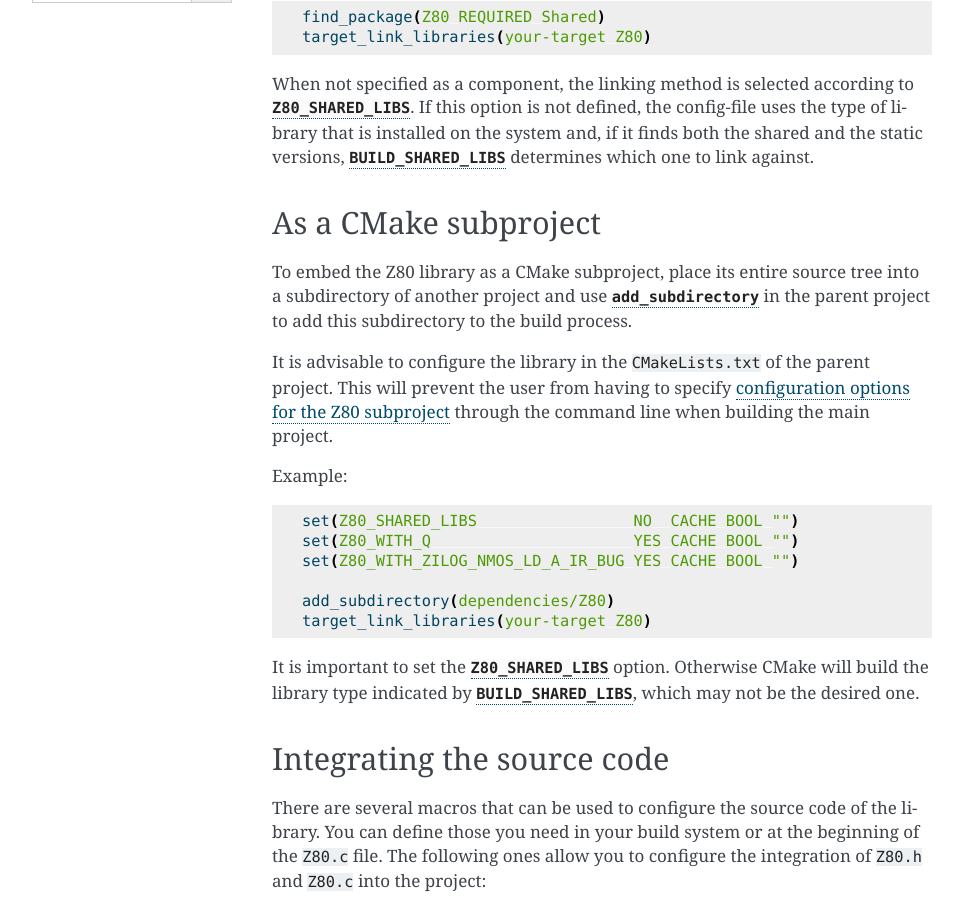
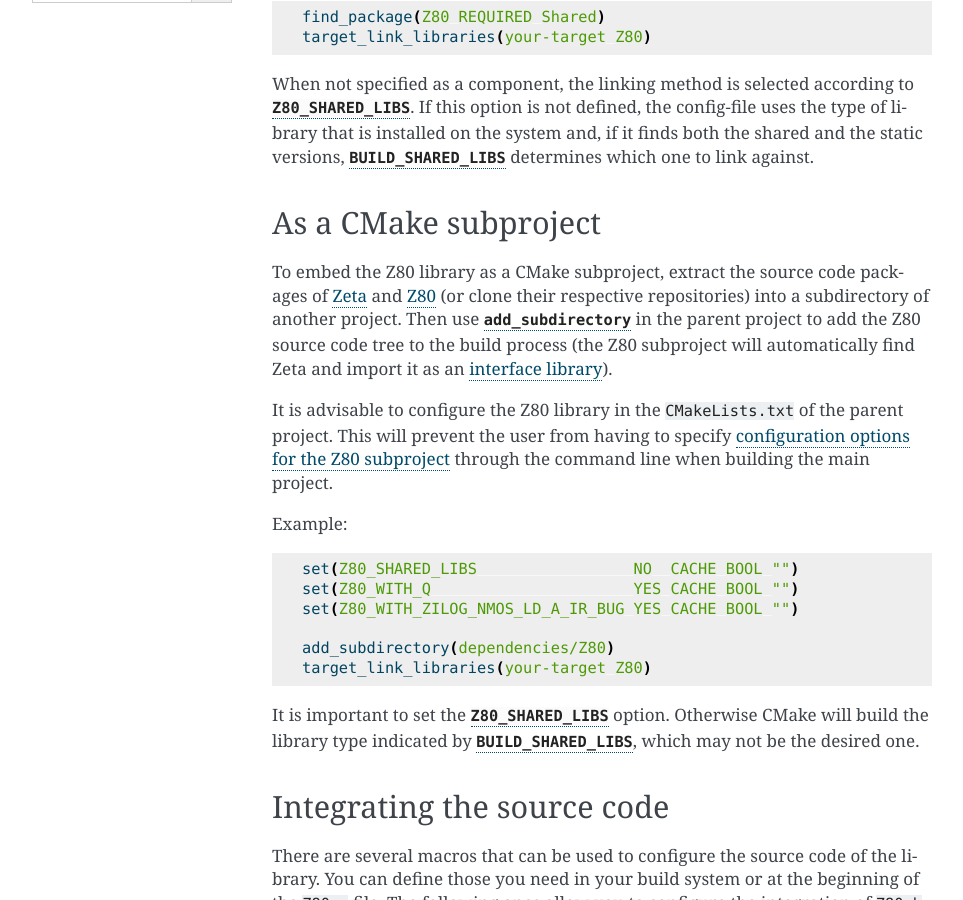
Before and after one commit to redcode/Z80, a Sphinx documentation site: the page built from documentation/Integration.rst, in a window 1280 px wide and 900 px high, scrolled down 399 px. Shown: the whole window, without its empty margins (148-1111 px from the left). Built offline with Sphinx 7.4.7, drawn with Linux system fonts in a browser that asks for light colours.

Commit message:
Documentation WIP.

```diff
--- a/documentation/Integration.rst
+++ b/documentation/Integration.rst
@@ -28,9 +28,9 @@ When not specified as a component, the linking method is selected according to :
 As a CMake subproject
 =====================
 
-To embed the Z80 library as a CMake subproject, place its entire source tree into a subdirectory of another project and use |add_subdirectory|_ in the parent project to add this subdirectory to the build process.
+To embed the Z80 library as a CMake subproject, extract the source code packages of `Zeta <https://zeta.st/download>`__ and `Z80 <https://zxe.io/software/Z80/download>`_ (or clone their respective repositories) into a subdirectory of another project. Then use |add_subdirectory|_ in the parent project to add the Z80 source code tree to the build process (the Z80 subproject will automatically find Zeta and import it as an `interface library <https://cmake.org/cmake/help/latest/manual/cmake-buildsystem.7.html#interface-libraries>`_).
 
-It is advisable to configure the library in the :file:`CMakeLists.txt` of the parent project. This will prevent the user from having to specify :ref:`configuration options for the Z80 subproject <cmake_package_options>` through the command line when building the main project.
+It is advisable to configure the Z80 library in the :file:`CMakeLists.txt` of the parent project. This will prevent the user from having to specify :ref:`configuration options for the Z80 subproject <cmake_package_options>` through the command line when building the main project.
 
 Example:
 
@@ -52,7 +52,7 @@ There are several macros that can be used to configure the source code of the li
 
 .. c:macro:: Z80_DEPENDENCIES_HEADER
 
-   Specifies the only external header to ``#include``, replacing those of `Zeta <https://github.com/redcode/Zeta>`_. This header must define the following:
+   Specifies the only external header to ``#include``, replacing those of `Zeta <https://github.com/redcode/Zeta>`__. This header must define the following:
 
    * Macros: ``Z_API_EXPORT``, ``Z_API_IMPORT``, ``Z_EMPTY``, ``Z_EXTERN_C_BEGIN``, ``Z_EXTERN_C_END``, ``Z_INLINE``, ``Z_MEMBER_OFFSET``, ``Z_NULL``, ``Z_UINT8_ROTATE_LEFT``, ``Z_UINT8_ROTATE_RIGHT``, ``Z_UINT16``, ``Z_UINT16_BIG_ENDIAN``, ``Z_UINT32``, ``Z_UINT32_BIG_ENDIAN``, ``Z_UNUSED`` and ``Z_USIZE``.
 
```
